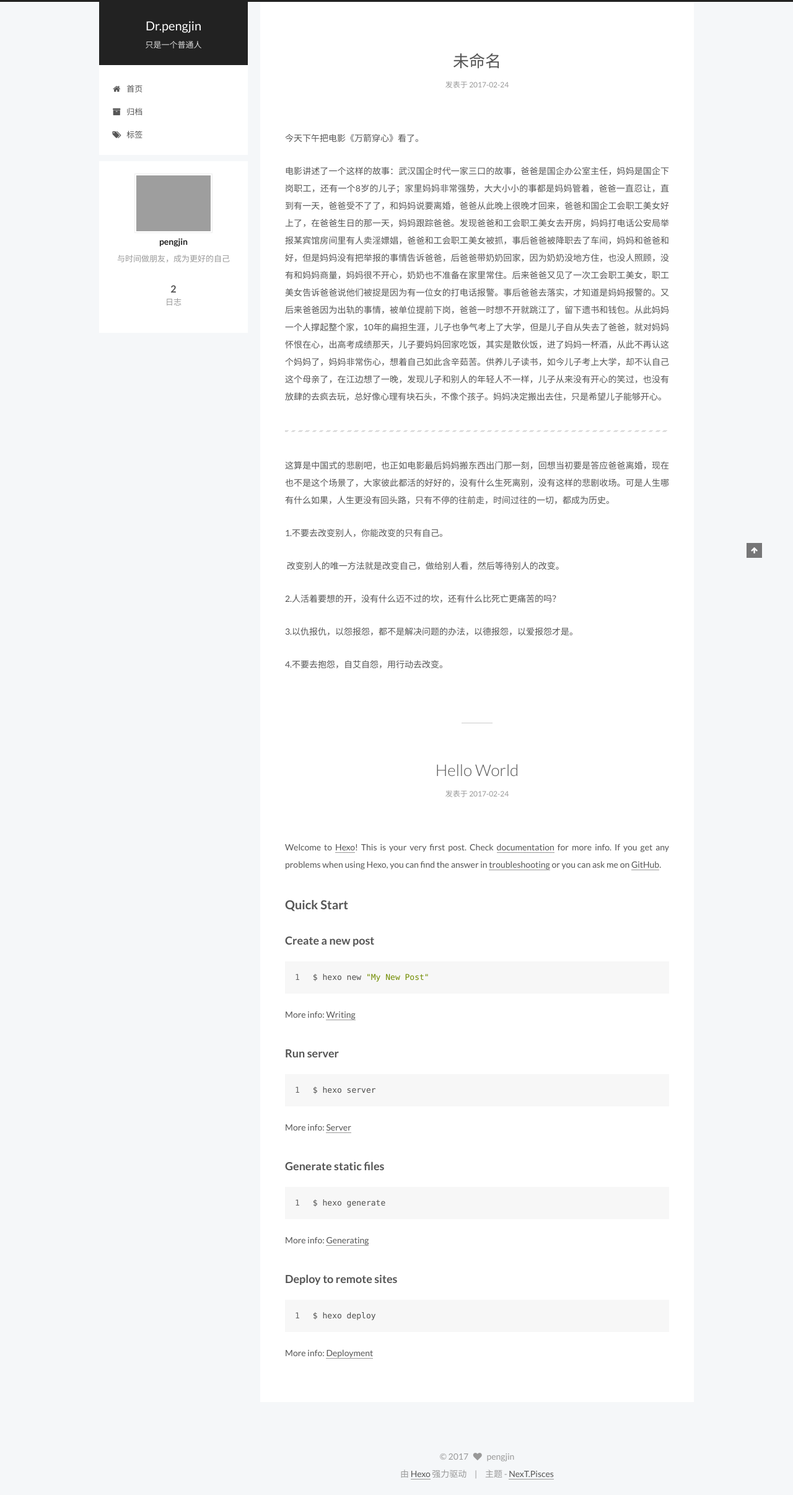
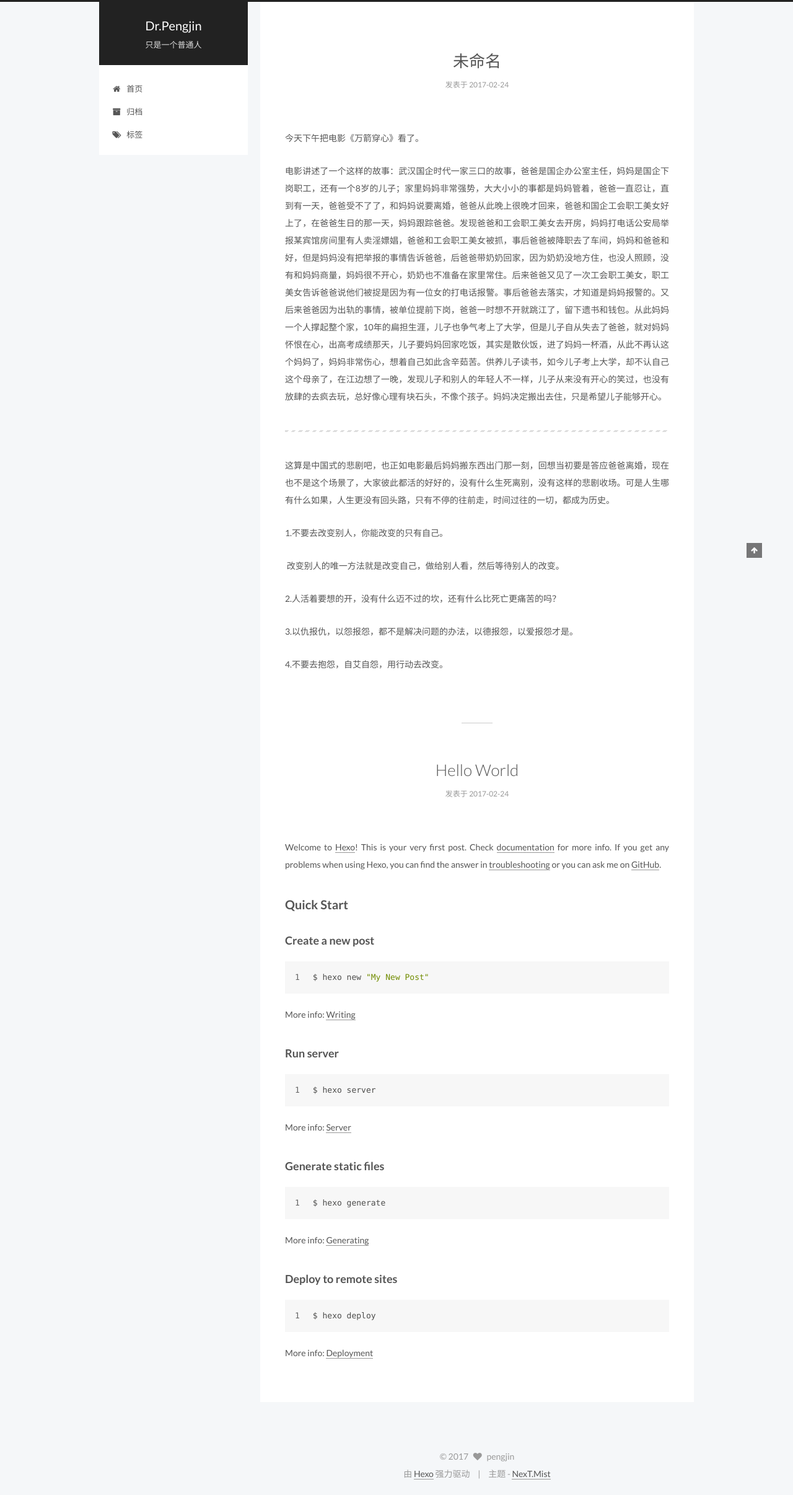
Before and after one commit to pengjin222/pengjin222.github.io, a plain HTML site: page index.html in a window 1280 px wide. Shown: the whole page at 62% size. Drawn offline with Linux system fonts and the light colour scheme; grey boxes are pictures that could not be loaded.

Commit message:
Site updated: 2017-02-24 19:31:42

```diff
--- a/2017/02/24/hello-world/index.html
+++ b/2017/02/24/hello-world/index.html
@@ -5,7 +5,7 @@
 
 
 
-<html class="theme-next pisces use-motion">
+<html class="theme-next mist use-motion">
 <head>
   <meta charset="UTF-8"/>
 <meta http-equiv="X-UA-Compatible" content="IE=edge,chrome=1" />
@@ -89,7 +89,7 @@ Quick">
 <meta property="og:type" content="article">
 <meta property="og:title" content="Hello World">
 <meta property="og:url" content="http://yoursite.com/2017/02/24/hello-world/index.html">
-<meta property="og:site_name" content="Dr.pengjin">
+<meta property="og:site_name" content="Dr.Pengjin">
 <meta property="og:description" content="Welcome to Hexo! This is your very first post. Check documentation for more info. If you get any problems when using Hexo, you can find the answer in troubleshooting or you can ask me on GitHub.
 Quick">
 <meta property="og:updated_time" content="2017-02-24T08:42:39.000Z">
@@ -103,7 +103,7 @@ Quick">
 <script type="text/javascript" id="hexo.configuration">
   var NexT = window.NexT || {};
   var CONFIG = {
-    scheme: 'Pisces',
+    scheme: 'Mist',
     sidebar: {"position":"left","display":"post"},
     fancybox: true,
     motion: true,
@@ -114,7 +114,7 @@ Quick">
   };
 </script>
 
-  <title> Hello World | Dr.pengjin </title>
+  <title> Hello World | Dr.Pengjin </title>
 </head>
 
 <body itemscope itemtype="http://schema.org/WebPage" lang="zh-Hans">
@@ -145,7 +145,7 @@ Quick">
   <div class="custom-logo-site-title">
     <a href="/"  class="brand" rel="start">
       <span class="logo-line-before"><i></i></span>
-      <span class="site-title">Dr.pengjin</span>
+      <span class="site-title">Dr.Pengjin</span>
       <span class="logo-line-after"><i></i></span>
     </a>
   </div>
@@ -446,7 +446,7 @@ Quick">
 <div class="theme-info">
   主题 -
   <a class="theme-link" href="https://github.com/iissnan/hexo-theme-next">
-    NexT.Pisces
+    NexT.Mist
   </a>
 </div>
 
@@ -513,13 +513,6 @@ Quick">
 
 
 
-  <script type="text/javascript" src="/js/src/affix.js?v=5.0.1"></script>
-
-  <script type="text/javascript" src="/js/src/schemes/pisces.js?v=5.0.1"></script>
-
-
-
-
   <script type="text/javascript" src="/js/src/scrollspy.js?v=5.0.1"></script>
 <script type="text/javascript" src="/js/src/post-details.js?v=5.0.1"></script>
 
--- a/index.html
+++ b/index.html
@@ -5,7 +5,7 @@
 
 
 
-<html class="theme-next pisces use-motion">
+<html class="theme-next mist use-motion">
 <head>
   <meta charset="UTF-8"/>
 <meta http-equiv="X-UA-Compatible" content="IE=edge,chrome=1" />
@@ -86,12 +86,12 @@
 
 <meta name="description" content="与时间做朋友，成为更好的自己">
 <meta property="og:type" content="website">
-<meta property="og:title" content="Dr.pengjin">
+<meta property="og:title" content="Dr.Pengjin">
 <meta property="og:url" content="http://yoursite.com/index.html">
-<meta property="og:site_name" content="Dr.pengjin">
+<meta property="og:site_name" content="Dr.Pengjin">
 <meta property="og:description" content="与时间做朋友，成为更好的自己">
 <meta name="twitter:card" content="summary">
-<meta name="twitter:title" content="Dr.pengjin">
+<meta name="twitter:title" content="Dr.Pengjin">
 <meta name="twitter:description" content="与时间做朋友，成为更好的自己">
 
 
@@ -99,7 +99,7 @@
 <script type="text/javascript" id="hexo.configuration">
   var NexT = window.NexT || {};
   var CONFIG = {
-    scheme: 'Pisces',
+    scheme: 'Mist',
     sidebar: {"position":"left","display":"post"},
     fancybox: true,
     motion: true,
@@ -110,7 +110,7 @@
   };
 </script>
 
-  <title> Dr.pengjin </title>
+  <title> Dr.Pengjin </title>
 </head>
 
 <body itemscope itemtype="http://schema.org/WebPage" lang="zh-Hans">
@@ -143,7 +143,7 @@
   <div class="custom-logo-site-title">
     <a href="/"  class="brand" rel="start">
       <span class="logo-line-before"><i></i></span>
-      <span class="site-title">Dr.pengjin</span>
+      <span class="site-title">Dr.Pengjin</span>
       <span class="logo-line-after"><i></i></span>
     </a>
   </div>
@@ -511,7 +511,7 @@
 <div class="theme-info">
   主题 -
   <a class="theme-link" href="https://github.com/iissnan/hexo-theme-next">
-    NexT.Pisces
+    NexT.Mist
   </a>
 </div>
 
@@ -578,13 +578,6 @@
 
 
 
-  <script type="text/javascript" src="/js/src/affix.js?v=5.0.1"></script>
-
-  <script type="text/javascript" src="/js/src/schemes/pisces.js?v=5.0.1"></script>
-
-
-
-
 
 
 
```
Also changed, not shown: 2017/02/24/secret/index.html (+8 -15 lines), archives/2017/02/index.html (+8 -15 lines), archives/2017/index.html (+8 -15 lines), archives/index.html (+8 -15 lines).
